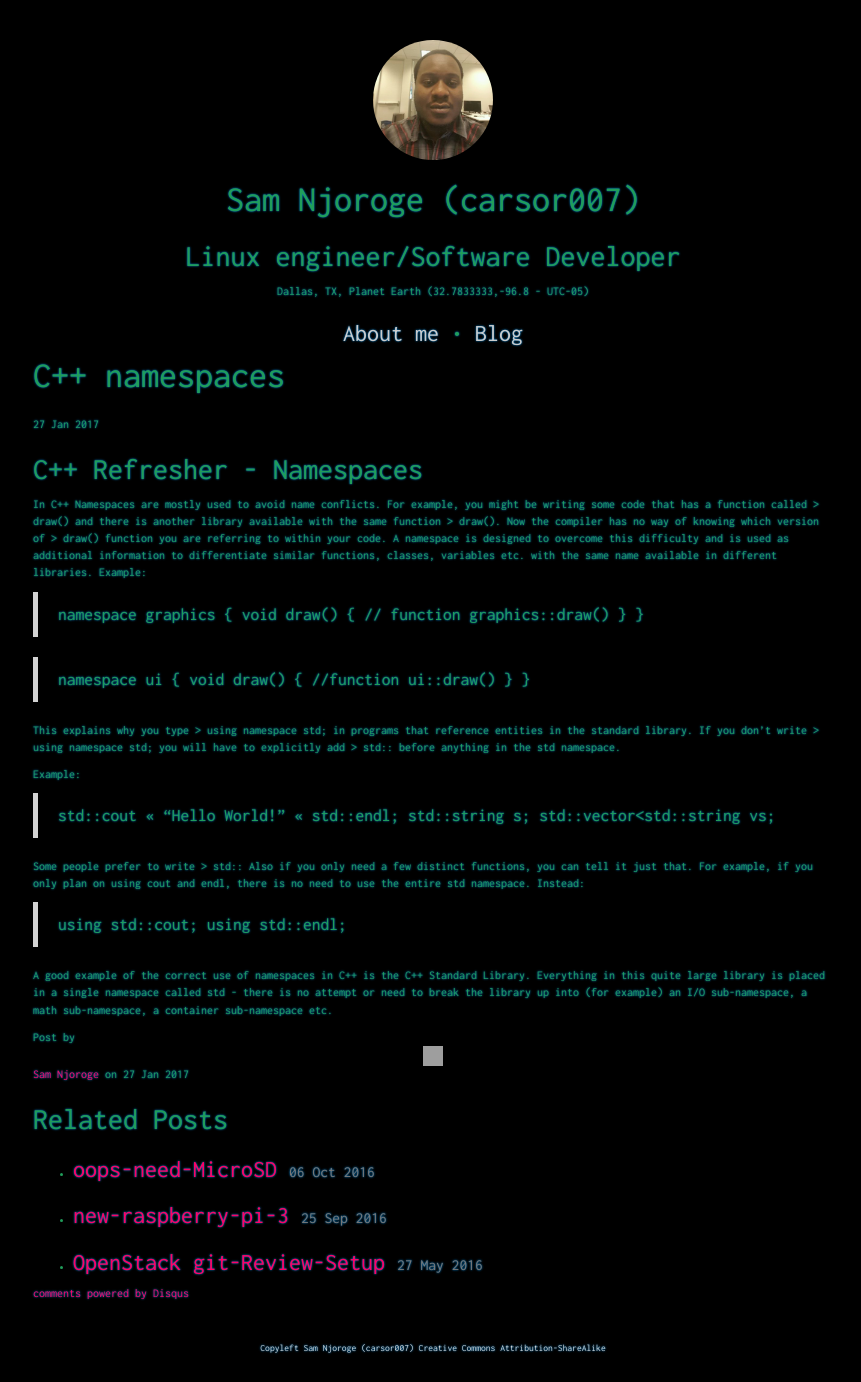
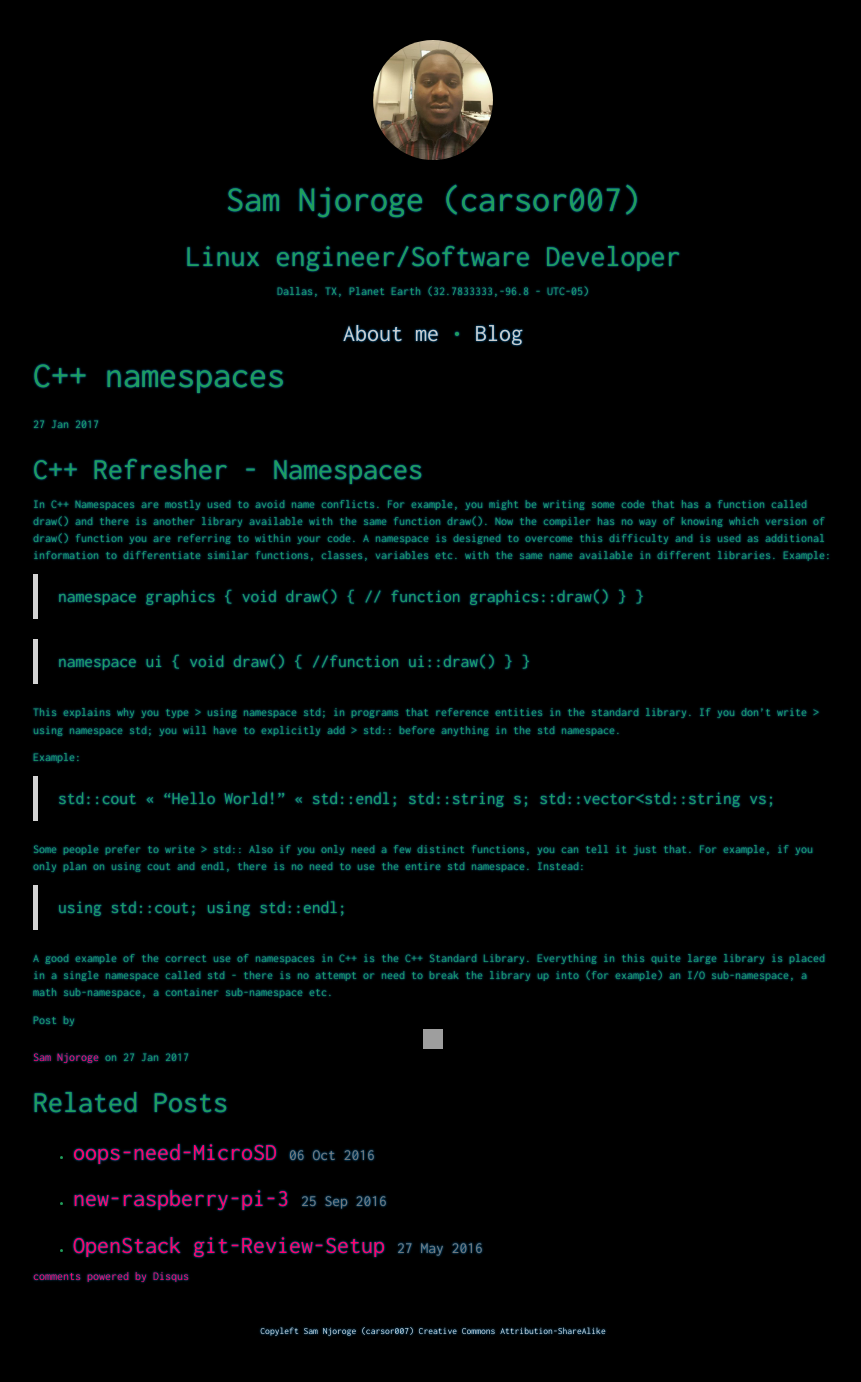
Before and after one commit to carsor007/carsor007.github.io, a Jekyll site: the page built from _posts/2017-01-27-c++-refresher.md, in a window 1280 px wide. Shown: the whole page, without its empty margins (207-1068 px from the left). Built offline with Jekyll 4.4.1, drawn with Linux system fonts in a browser that asks for light colours; nearby versions of some CDN libraries; comment, search, counter and statistics services are not loaded; grey boxes are pictures that could not be loaded.

```diff
--- a/_posts/2017-01-27-c++-refresher.md
+++ b/_posts/2017-01-27-c++-refresher.md
@@ -10,7 +10,7 @@ title: C++ namespaces
 ---
 ## C++ Refresher - Namespaces
 
-In C++ Namespaces are mostly used to avoid name conflicts. For example, you might be writing some code that has a function called > draw() and there is another library available with the same function > draw(). Now the compiler has no way of knowing which version of > draw() function you are referring to within your code.
+In C++ Namespaces are mostly used to avoid name conflicts. For example, you might be writing some code that has a function called draw() and there is another library available with the same function draw(). Now the compiler has no way of knowing which version of draw() function you are referring to within your code.
 A namespace is designed to overcome this difficulty and is used as additional information to differentiate similar functions, classes, variables etc. with the same name available in different libraries.
   Example:
 
```
